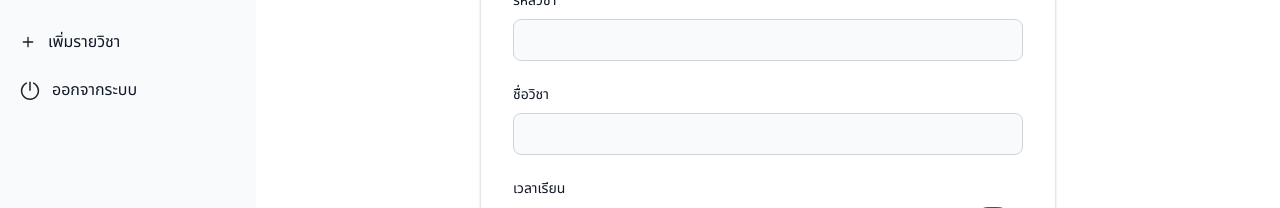
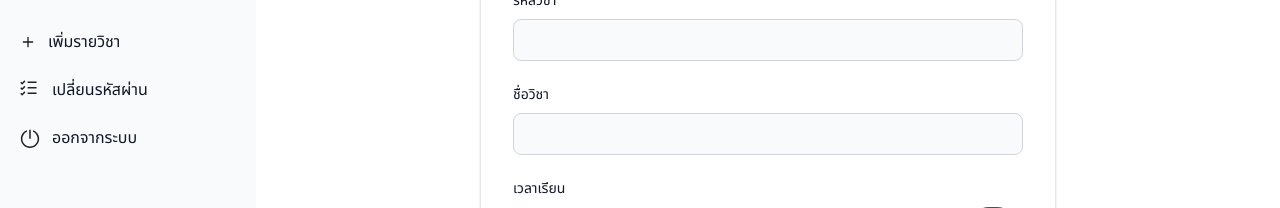
Before and after one commit to usersatu55/Frontend_dataser, a React (Vite) app: page /TeacherAddCourse in a window 1280 px wide. Shown: the part 158-366 px from the top of the page. Built offline with nearby package versions, Linux system fonts and the light colour scheme.

Commit message:
edit enroll

```diff
--- a/src/components/TeacherLayout.jsx
+++ b/src/components/TeacherLayout.jsx
@@ -5,6 +5,13 @@ import '../css/globals.css';
 
 function Navbar() {
   const navigate = useNavigate();
+
+  const handleTeacherChangePassword = () => {
+
+    navigate('/TeacherChangePassword/:student_id')
+
+  }
+
 
   const handleaddcourse = () => {
     navigate("/TeacherAddCourse/");
@@ -137,6 +144,27 @@ function Navbar() {
                 </a>
               </li>
               <li>
+              <a
+                href="#"
+                onClick={handleTeacherChangePassword}
+                className="flex items-center p-2 text-gray-900 rounded-lg  hover:bg-gray-100 "
+              >
+                <svg
+                  className="flex-shrink-0 w-5 h-5 text-gray-500 transition duration-75  group-hover:text-gray-900 dark:group-hover:text-white"
+                  aria-hidden="true"
+                  xmlns="http://www.w3.org/2000/svg"
+                  fill="currentColor"
+                  viewBox="0 0 20 20"
+                >
+                  <path
+                    d="M4.35736 0.359375L5.38861 1.39062L2.63861 4.14062L2.12298 4.57031L1.60736 4.14062L0.232359 2.76562L1.26361 1.73438L2.12298 2.63672L4.35736 0.359375ZM7.62298 1.5625H16.5605V2.9375H7.62298V1.5625ZM4.35736 5.85938L5.38861 6.89062L2.63861 9.64062L2.12298 10.0703L1.60736 9.64062L0.232359 8.26562L1.26361 7.23438L2.12298 8.13672L4.35736 5.85938ZM7.62298 7.0625H16.5605V8.4375H7.62298V7.0625ZM4.35736 11.3594L5.38861 12.3906L2.63861 15.1406L2.12298 15.5703L1.60736 15.1406L0.232359 13.7656L1.26361 12.7344L2.12298 13.6367L4.35736 11.3594ZM7.62298 12.5625H16.5605V13.9375H7.62298V12.5625Z"
+                    fill="#202224"
+                  />
+                </svg>
+                <span className="ms-3 ">เปลี่ยนรหัสผ่าน</span>
+              </a>
+            </li>
+              <li>
                 <a
                   href="#"
                   onClick={handleLogout}
--- a/src/pages/EnrolledStudentsList.jsx
+++ b/src/pages/EnrolledStudentsList.jsx
@@ -1,7 +1,7 @@
 import { useEffect, useState } from "react";
 import axios from "axios";
 import { useParams, useNavigate } from "react-router-dom";
-import Navbar from "../components/NavbarTeacher";
+import Navbar from "../components/TeacherLayout";
 
 function EnrolledStudentsList() {
   const { course_code } = useParams();
@@ -52,7 +52,7 @@ function EnrolledStudentsList() {
 
   return (
     <div className="flex flex-col h-screen bg-gray-100">
-      <StudentLayout>
+      <Navbar/>
       <main className="flex-1 p-6">
         <div className="max-w-7xl mx-auto bg-white shadow-md rounded-lg p-6">
           <h1 className="text-3xl font-semibold text-gray-900 mb-6 text-center">
@@ -106,7 +106,7 @@ function EnrolledStudentsList() {
           </div>
         </div>
       </main>
-      </StudentLayout>
+
     </div>
 
   );
```
